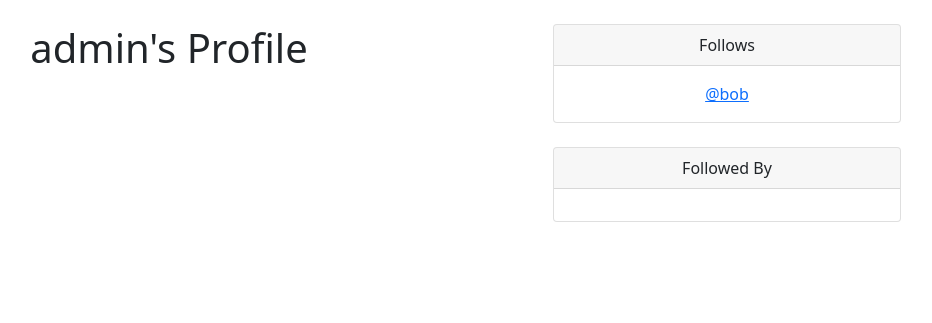
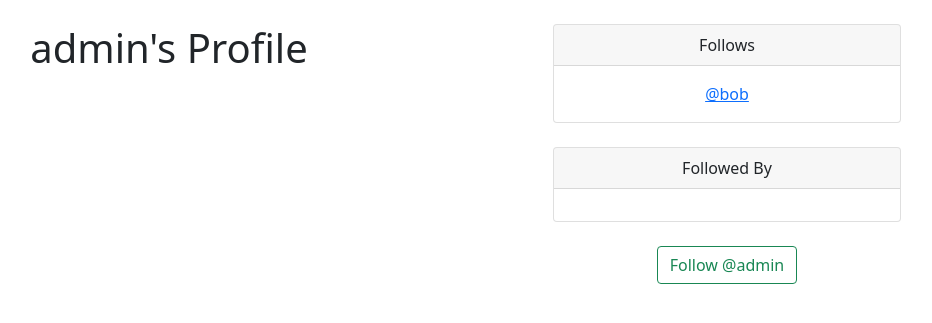
Before and after one commit to crixxcroxx/meep, a Django app: page /profile/1 in a window 1280 px wide. Shown: the part 56-379 px from the top of the page, without its empty margins (285-1217 px from the left). Run offline with Django 4.2, Linux system fonts and the light colour scheme; a user stored in the database is signed in; data comes from the database, SQL or seed files in the repository; both versions use the stored data as it was after the commit.

Commit message:
Follow and Unfollow buttons

```diff
--- a/meep/social/templates/profile.html
+++ b/meep/social/templates/profile.html
@@ -29,6 +29,19 @@
                     {% endfor %}
                 </div>
             </div>
+            <br />
+            <form method="POST">
+                {% csrf_token %}
+                {% if profile in user.profile.follows.all %}
+                <button type="submit" class="btn btn-outline-danger" name="follow" value="unfollow">
+                    Unfollow @{{ profile.user.username|lower }}
+                </button>
+                {% else %}
+                <button type="submit" class="btn btn-outline-success" name="follow" value="follow">
+                    Follow @{{ profile.user.username|lower }}
+                </button>
+                {% endif %}
+            </form>
         </div>
     </div>
 </div>
--- a/meep/social/views.py
+++ b/meep/social/views.py
@@ -20,6 +20,21 @@ def profile_list(request):
 def profile(request, pk):
     if request.user.is_authenticated:
         profile = Profile.objects.get(user_id=pk)
+
+        # post form logic
+        if request.method == "POST":
+            # get current user ID
+            current_user_profile = request.user.profile
+            # get form data
+            action = request.POST["follow"]
+            # decide to follow or unfollow
+            if action == "unfollow":
+                current_user_profile.follows.remove(profile)
+            elif action == "follow":
+                current_user_profile.follows.add(profile)
+            # save profile
+            current_user_profile.save()
+
         return render(request, "profile.html", {"profile": profile})
     else:
         messages.success(request, ("You must be logged in to view this page"))
```
Also changed, not shown: meep/db.sqlite3.
